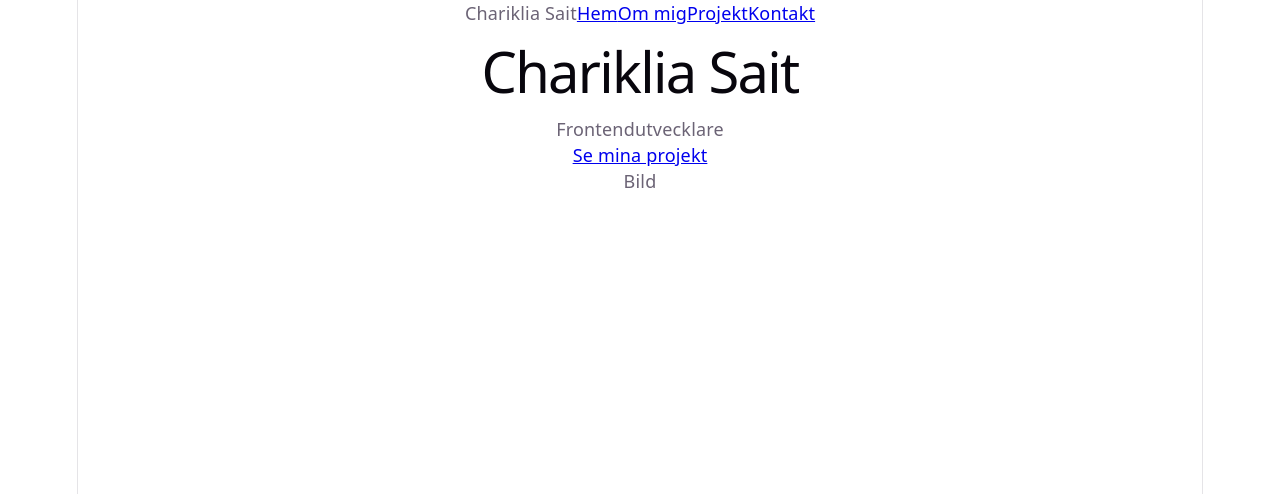
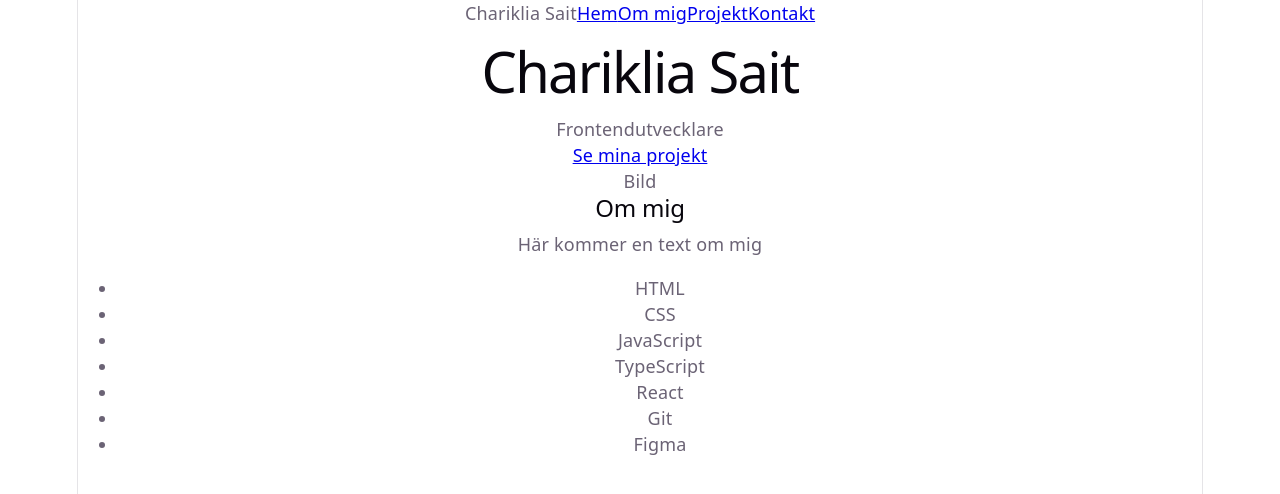
Before and after one commit to CharikliaA/portfolio, a React app: page / in a window 1280 px wide. Shown: the top 494 px of the page. Built offline with nearby package versions, Linux system fonts and the light colour scheme; the HTML template or start-up script is replaced by a standard one.

Commit message:
Add About component

```diff
--- a/src/App.tsx
+++ b/src/App.tsx
@@ -1,11 +1,13 @@
 import Navbar from "./components/Navbar"
 import Hero from "./components/Hero"
+import About from "./components/About"
 
 function App () {
   return  (
     <div>
       <Navbar />
       <Hero />
+      <About />
     </div>
   )
 }
--- /dev/null
+++ b/src/components/About.tsx
@@ -0,0 +1,21 @@
+const About = () => {
+  return (
+    <section id="ommig">
+        <div>
+            <h2>Om mig</h2>
+            <p>Här kommer en text om mig</p>
+        </div>
+        <ul>
+            <li>HTML</li>
+            <li>CSS</li>
+            <li>JavaScript</li>
+            <li>TypeScript</li>
+            <li>React</li>
+            <li>Git</li>
+            <li>Figma</li>
+        </ul>
+    </section>
+  )
+}
+
+export default About
```
